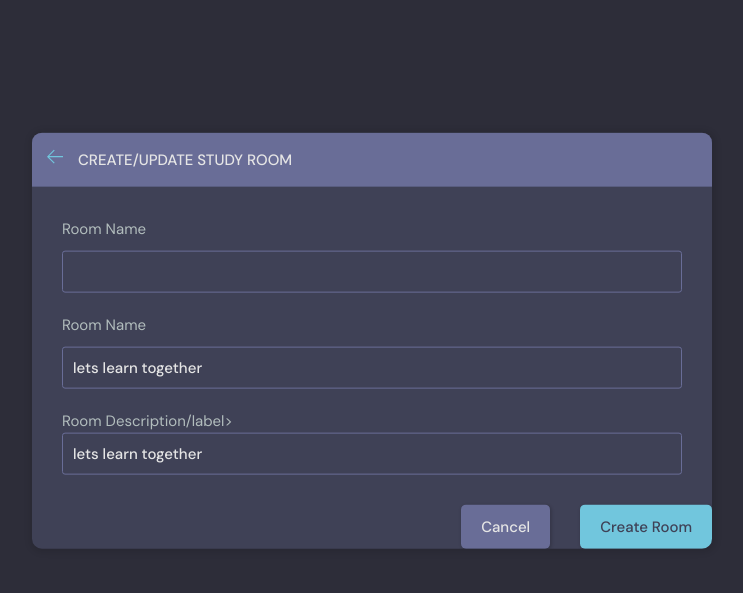
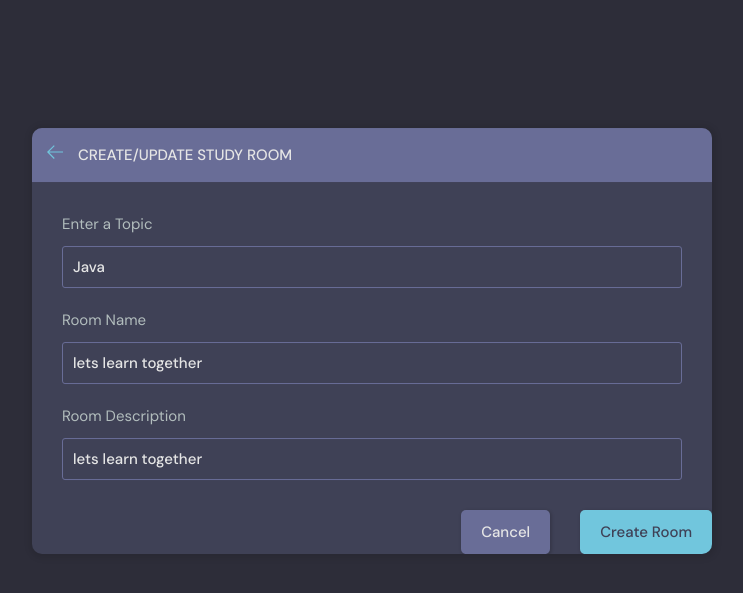
Before and after one commit to edenmengste/simple_projects, a Django app: page /update-room/8/ in a window 1280 px wide. Shown: the part 76-669 px from the top of the page, without its empty margins (268-1011 px from the left). Run offline with Django 5.2, Linux system fonts and the light colour scheme; a user stored in the database is signed in; data comes from the database, SQL or seed files in the repository; both versions use the stored data as it was after the commit.

Commit message:
update room

```diff
--- a/studyBud/myproject/base/templates/base/room_form.html
+++ b/studyBud/myproject/base/templates/base/room_form.html
@@ -23,13 +23,13 @@
              {% csrf_token %}
 
             <div class="form__group">
-              <label for="room_name">Room Name</label>
-              <input required type="text" name="topic" list="topic-list" />
+              <label for="room_name">Enter a Topic</label>
+              <input required type="text" value="{{room.topic.name}}" name="topic" list="topic-list" />
               <datalist id="topic-list">
                 <select id="room-topic">
                   {% for topic in topics %}
-                  <option value="Python">Python</option>
-                  {%endfor%}
+                  <option value="{{topic.name}}">{{topic.name}}</option>
+                  {% endfor %}
                 </select>
               </datalist>
             </div>
@@ -39,7 +39,7 @@
             </div>
 
              <div class="form__group">
-              <label for="room_name">Room Description/label>
+              <label for="room_name"> Room Description </label>
               {{form.name}}
               <!-- <input id="room_name" name="room_name" type="text" placeholder="E.g. Mastering Python + Django" /> -->
             </div>
--- a/studyBud/myproject/base/views.py
+++ b/studyBud/myproject/base/views.py
@@ -99,12 +99,22 @@ def createRoom(request):
     form = RoomForm()
     topics = Topic.objects.all()
     if request.method == "POST" :
-       form = RoomForm(request.POST)
-       if form.is_valid():
-           room = form.save(commit = False)
-           room.host = request.user
-           room.save()
-           return redirect("home")
+       topic_name= request.POST.get("topic")
+       topic, created = Topic.objects.get_or_create(name=topic_name)
+
+       Room.objects.create(
+        host= request.user,
+        topic=topic,
+        name=request.POST.get("name"),
+        description = request.POST.get("description")
+       )
+       return redirect("home")
+    #    form = RoomForm(request.POST)
+    #    if form.is_valid():
+    #        room = form.save(commit = False)
+    #        room.host = request.user
+    #        room.save()
+
 
     context = {"form": form, "topics":topics}
     return render(request, "base/room_form.html", context)
@@ -113,17 +123,21 @@ def createRoom(request):
 def updateRoom(request, pk):
     room = Room.objects.get(id=pk)
     form = RoomForm(instance=room)
-
+    topics = Topic.objects.all()
     if request.user != room.host:
         return HttpResponse("You are not allowed here")
 
     if request.method == "POST" :
+       topic_name= request.POST.get("topic")
+       topic, created = Topic.objects.get_or_create(name=topic_name)
        form = RoomForm(request.POST, instance=room)
-       if form.is_valid():
-           form.save()
-           return redirect("home")
+       room.name = request.POST.get("name")
+       room.topic = request.POST.get("topic")
+       room.description = request.POST.get("description")
 
-    context = {"form": form}
+       return redirect("home")
+
+    context = {"form": form, "topics":topics, "room": room}
     return render(request, "base/room_form.html", context)
 
 @login_required(login_url="login")
```
Also changed, not shown: studyBud/myproject/db.sqlite3.
